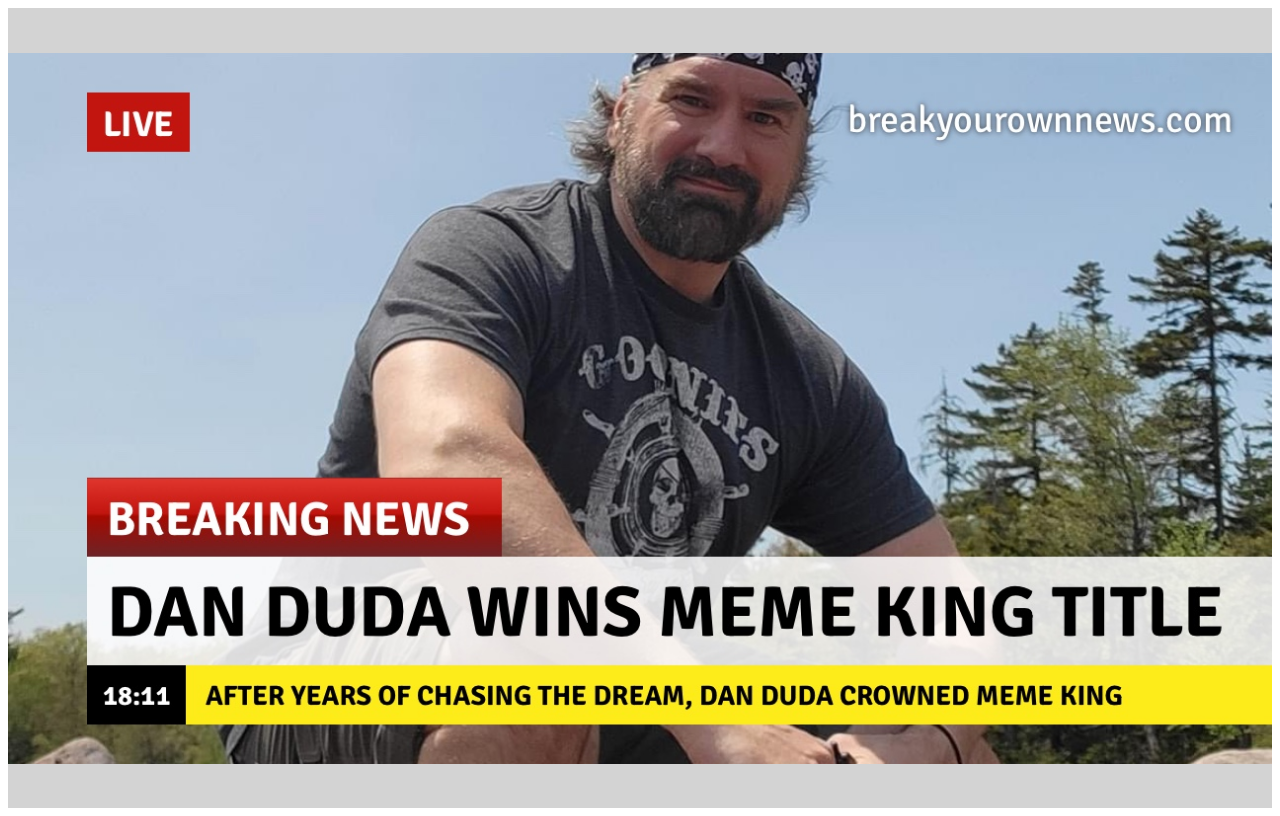
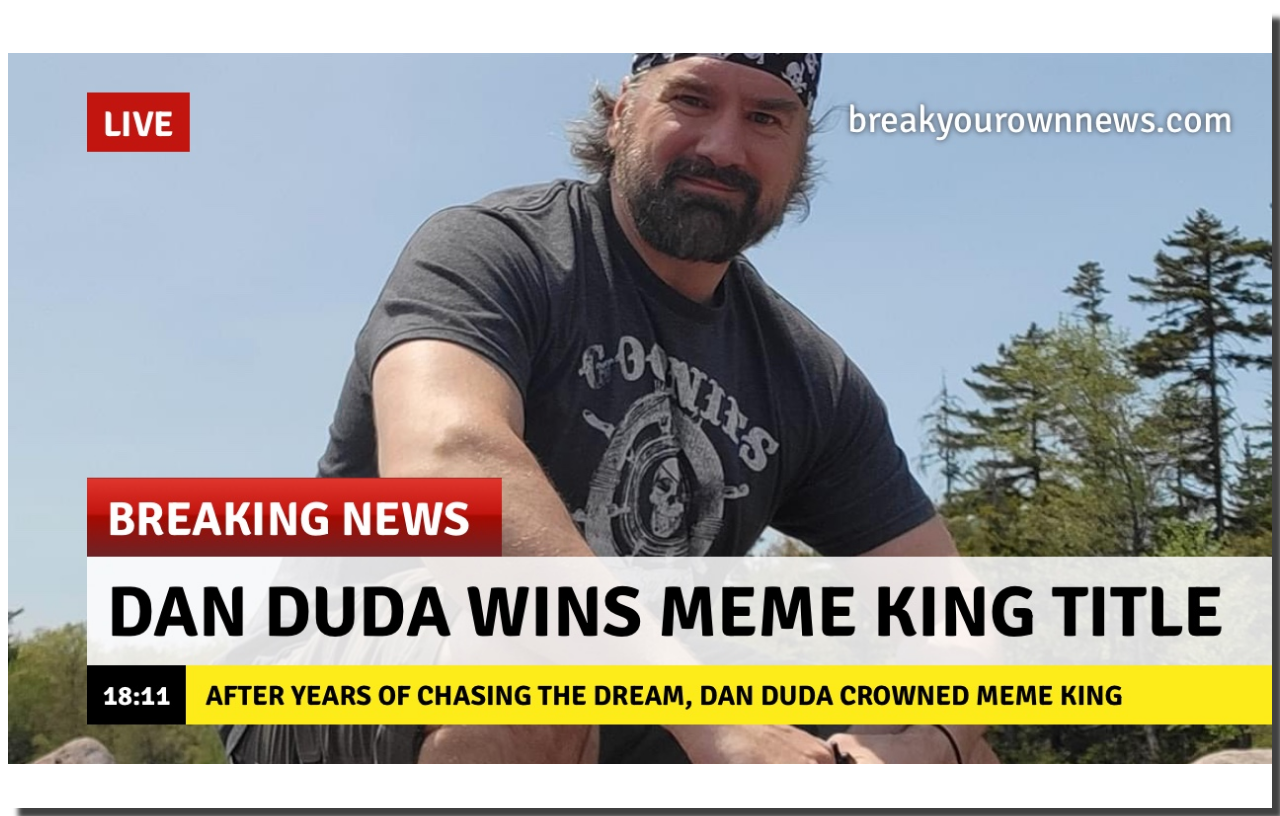
Before and after one commit to Grax32/espn8, a plain HTML site: page src/index.html in a window 1280 px wide. Drawn offline with Linux system fonts and the light colour scheme.

Commit message:
Update index.html

```diff
--- a/src/index.html
+++ b/src/index.html
@@ -10,7 +10,8 @@
       justify-content: center;
       align-items: center;
       height: 100vh; /* Full viewport height */
-      background-color: lightgray; /* Set a background color if needed */
+      background-color: white;
+      box-shadow: 10px 10px 5px 0px rgba(0,0,0,0.75);
     }
 
     /* The image will scale without distortion and keep its aspect ratio */
```
